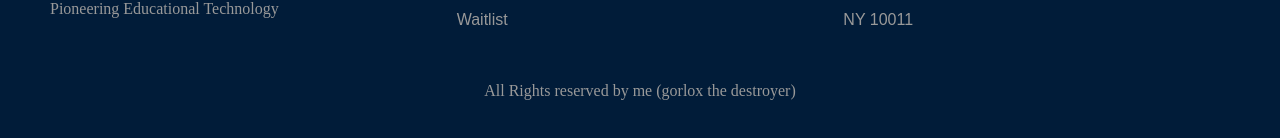
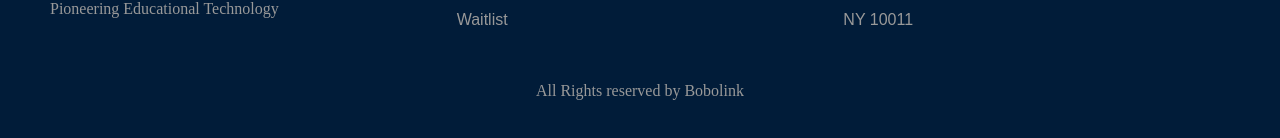
Before and after one commit to Frorest123/bobolink, a Next.js app: page / in a window 1280 px wide. Shown: the part 1652-1790 px from the top of the page. Built offline with nearby package versions, Linux system fonts and the light colour scheme.

Commit message:
pushed the auth and prisma

```diff
--- a/app/footer.js
+++ b/app/footer.js
@@ -29,7 +29,7 @@ export default function () {
                 </li>
             </ul>
             <div className="footer-bottom">
-                <p>All Rights reserved by me (gorlox the destroyer)</p>
+                <p>All Rights reserved by Bobolink</p>
             </div>
         </footer>
         </>
```
Also changed, not shown: package.json (+5 -2 lines), 1 other file (tests, documents, lock files or other folders).
